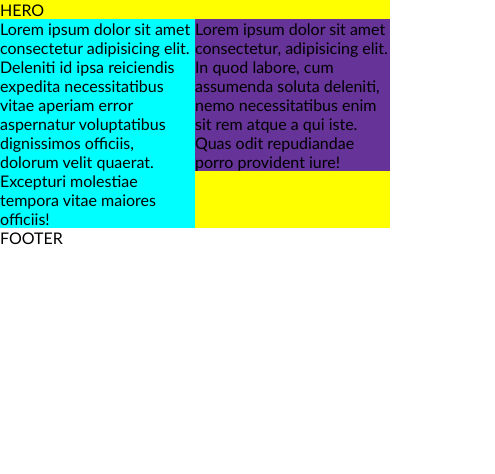
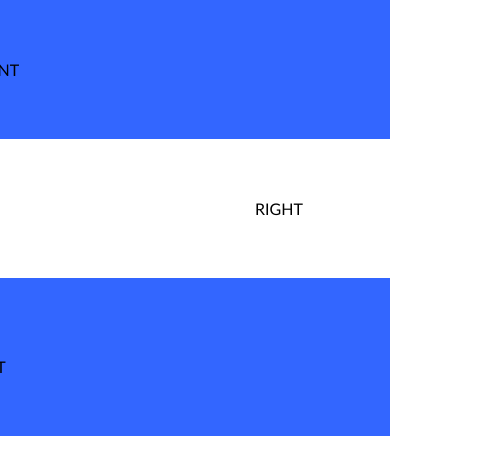
Before and after one commit to SigitaZaromskiene/11-coming-soon, a website: page index.html in a window 390 px wide. Shown: the whole page, 495 px wide, since content can reach past the window. Drawn offline with Linux system fonts and the light colour scheme.

Commit message:
Layout responsive

```diff
--- a/css/base/base.css
+++ b/css/base/base.css
@@ -1,4 +1,12 @@
+body,
+body * {
+  margin: 0;
+  padding: 0;
+  box-sizing: border-box;
+  vertical-align: top;
+}
+
 body {
   font-family: "Gill Sans", "Gill Sans MT", "Gill Sans", "Gill Sans MT", Calibri,
-    "Trebuchet MS", sans-serif;
+    sans-sarif;
 }
--- a/css/base/layout.css
+++ b/css/base/layout.css
@@ -10,21 +10,52 @@ body {
   font-family: "Gill Sans", "Gill Sans MT", "Gill Sans", "Gill Sans MT", Calibri,
     sans-sarif;
 }
-section {
-  display: inline-block;
+.container {
   width: 100%;
   padding-top: 60px;
   padding-bottom: 60px;
-  background-color: yellow;
 }
 
-.left {
+.bg-blue {
+  background-color: #36f;
+}
+.container > .row {
+  display: inline-block;
+  width: 1000px;
+  margin-left: calc(50% - 500px);
+}
+
+.container > .short-row {
+  display: inline-block;
+  width: 600px;
+  margin-left: calc(50% - 300px);
+}
+@media (max-width: 1100px) {
+  .container > .row {
+    width: 800px;
+    margin-left: calc(50% - 400px);
+  }
+}
+
+@media (max-width: 800px) {
+  .container > .row {
+    width: 600px;
+    margin-left: calc(50% - 300px);
+  }
+  .container > .row > .left {
+    width: 50%;
+  }
+
+  .container > .row > .right {
+    width: 40%;
+  }
+}
+.container > .row > .left {
   width: 50%;
   float: left;
-  background-color: aqua;
 }
-.right {
-  width: 50%;
+
+.container > .row > .right {
+  width: 40%;
   float: right;
-  background-color: rebeccapurple;
 }
--- a/index.html
+++ b/index.html
@@ -51,20 +51,18 @@
     <link rel="stylesheet" href="./css/pages/home.css" />
   </head>
   <body>
-    <section>HERO</section>
-    <section>
-      <div class="left">
-        Lorem ipsum dolor sit amet consectetur adipisicing elit. Deleniti id
-        ipsa reiciendis expedita necessitatibus vitae aperiam error aspernatur
-        voluptatibus dignissimos officiis, dolorum velit quaerat. Excepturi
-        molestiae tempora vitae maiores officiis!
-      </div>
-      <div class="right">
-        Lorem ipsum dolor sit amet consectetur, adipisicing elit. In quod
-        labore, cum assumenda soluta deleniti, nemo necessitatibus enim sit rem
-        atque a qui iste. Quas odit repudiandae porro provident iure!
+    <section class="container bg-blue">
+      <div class="short-row">HERO CONTENT</div>
+    </section>
+    <section class="container">
+      <div class="row">
+        <div class="left">LEFT</div>
+        <div class="right">RIGHT</div>
       </div>
     </section>
-    <footer>FOOTER</footer>
+    <footer class="container bg-blue">
+      <div class="row">SOCIALS</div>
+      <div class="short-row">BOTTOM TEXT</div>
+    </footer>
   </body>
 </html>
```
